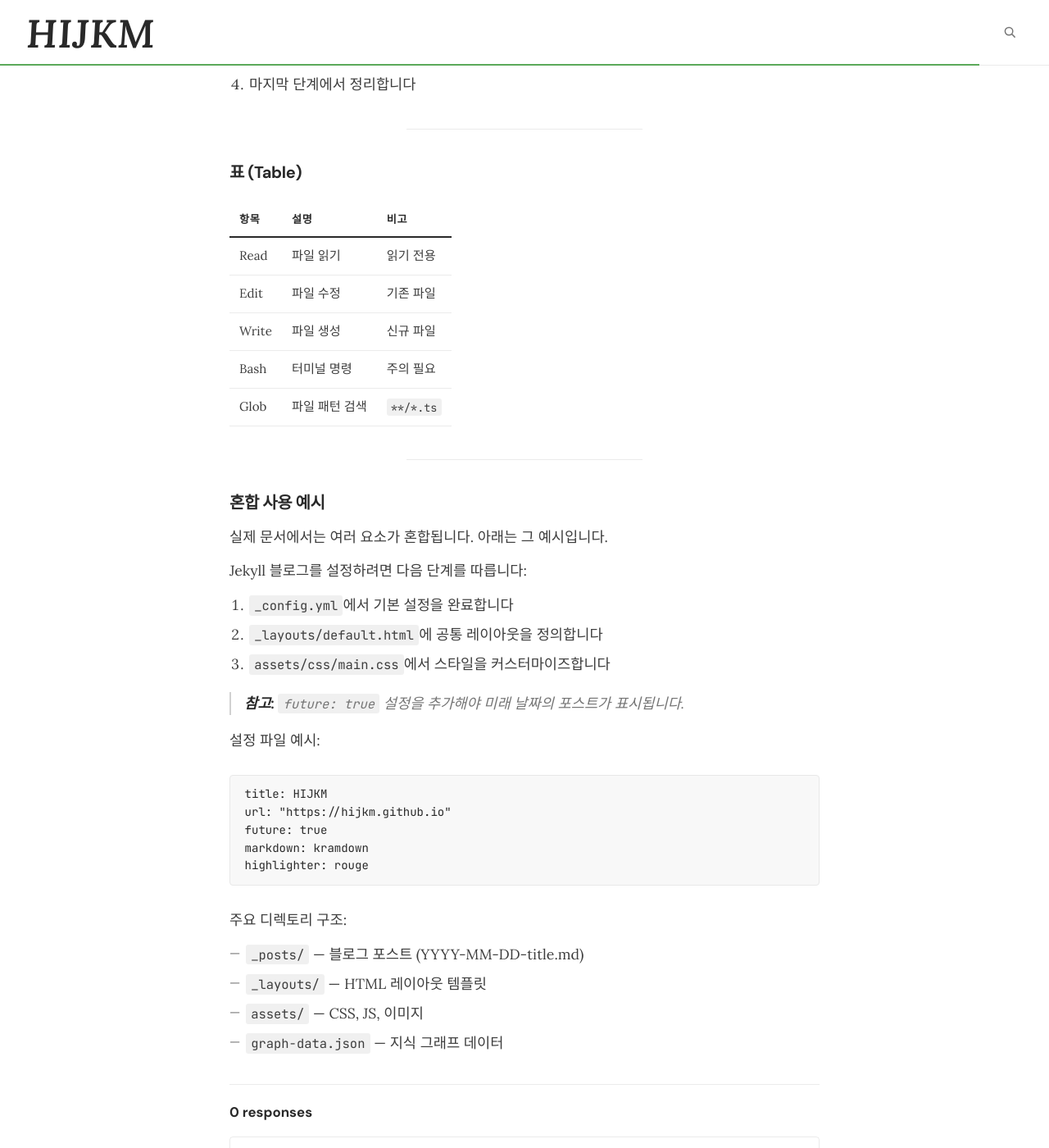
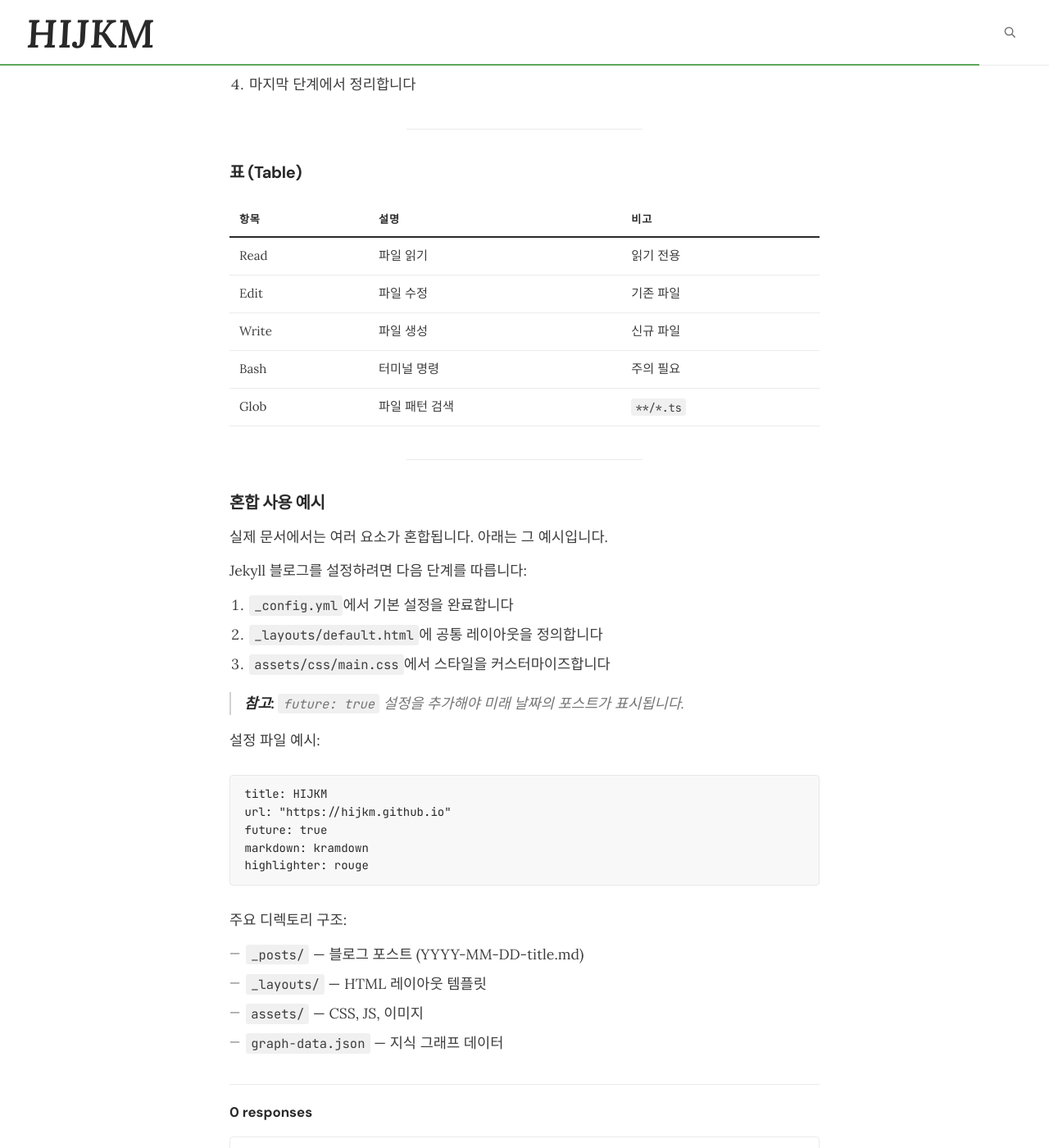
Before and after one commit to HIJKM/HIJKM.github.io, a Jekyll site: the page built from _posts/2026-03-27-style-test.md, in a window 1280 px wide and 1400 px high, scrolled down 2686 px. Shown: the whole window at 82% size. Built offline with Jekyll 4.4.1, drawn with Linux system fonts in a browser that asks for light colours; nearby versions of some CDN libraries.

Commit message:
Revert "fix: constrain post content overflow"
This reverts commit 1add5103ee305f0cf1947172f42ab14c530296a5.

```diff
--- a/assets/css/main.css
+++ b/assets/css/main.css
@@ -370,12 +370,6 @@
   font-size: 1.1rem;
   line-height: 1.6;
   color: var(--ink-soft);
-  min-width: 0;
-}
-
-.post-content > * {
-  max-width: 100%;
-  min-width: 0;
 }
 
 .post-content h2 {
@@ -453,7 +447,6 @@
 .post-content .highlight,
 .post-content pre {
   margin: 1.75rem 0;
-  max-width: 100%;
   padding: 0;
   background: #f8f8f8;
   border: 1px solid #e8e8e8;
@@ -510,24 +503,10 @@
 
 /* 표 */
 .post-content table {
-  display: block;
   width: 100%;
-  max-width: 100%;
   border-collapse: collapse;
   font-size: 0.95rem;
   margin: 1.5rem 0;
-  overflow-x: auto;
-  -webkit-overflow-scrolling: touch;
-}
-
-.post-content img,
-.post-content svg,
-.post-content video,
-.post-content iframe,
-.post-content embed,
-.post-content object {
-  display: block;
-  max-width: 100%;
 }
 
 .post-content th {
```
